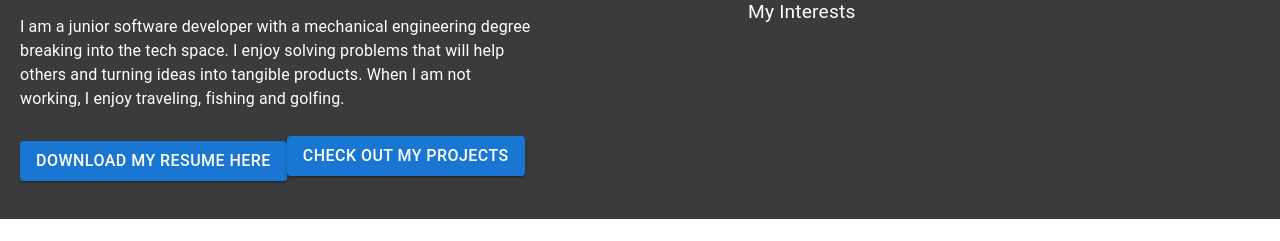
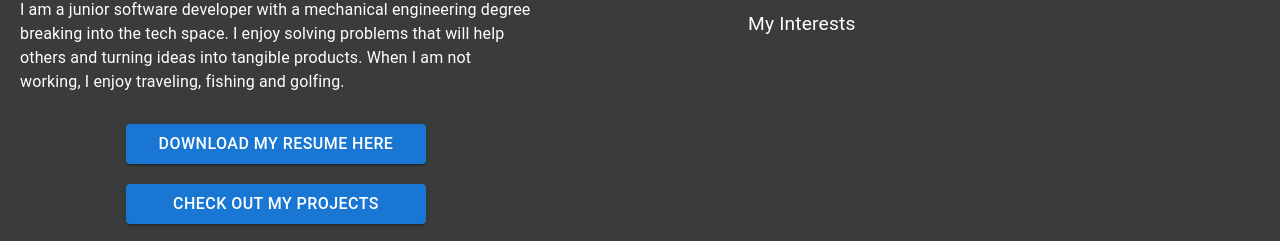
Before and after one commit to MattMoyka/PortfolioWebsite, a React (Create React App) app in the folder client-v2/: page / in a window 1280 px wide. Shown: the part 648-889 px from the top of the page. Before the commit the page ends 867 px from the top, so only its background shows below. Built offline with nearby package versions, Linux system fonts and the light colour scheme; some icons are missing.

Commit message:
about me buttons repositioned

```diff
--- a/client-v2/src/screens/Landing.jsx
+++ b/client-v2/src/screens/Landing.jsx
@@ -42,10 +42,12 @@ export default function Landing() {
             <Typography variant='body1' sx={{ fontSize: { xs: '.7rem', sm: '1rem' } }}>
               I am a junior software developer with a mechanical engineering degree breaking into the tech space. I enjoy solving problems that will help others and turning ideas into tangible products. When I am not working, I enjoy traveling, fishing and golfing.
             </Typography>
-            <a href={resume} download style={{ textDecoration: 'none' }}><Button variant='contained' sx={{ mt: '30px', fontSize: { xs: '.7rem', sm: '1rem' } }}>Download My Resume Here</Button></a>
-            <Button color='primary' onClick={() => (history.push('/Projects'))} variant='contained' sx={{ mt: '20px', fontSize: { xs: '.7rem', sm: '1rem' } }}>
-              Check out my projects
-            </Button>
+            <Box sx={{ display: 'flex', flexDirection: 'column', alignItems: 'center' }}>
+              <a href={resume} download style={{ textDecoration: 'none' }}><Button variant='contained' sx={{ mt: '30px', fontSize: { xs: '.7rem', sm: '1rem' }, width: '300px' }}>Download My Resume Here</Button></a>
+              <Button color='primary' onClick={() => (history.push('/Projects'))} variant='contained' sx={{ mt: '20px', fontSize: { xs: '.7rem', sm: '1rem' }, width: '300px' }}>
+                Check out my projects
+              </Button>
+            </Box>
           </Box>
           <Box sx={{ width: { xs: '80vw', sm: '40vw' } }}>
             <Typography sx={{ fontSize: '1.2rem' }}>My Interests</Typography>
--- a/client-v2/src/screens/Projects.jsx
+++ b/client-v2/src/screens/Projects.jsx
@@ -8,6 +8,10 @@ import { Grid } from "@mui/material"
 
 
 export default function Projects() {
+  function componentDidMount() {
+    window.scrollTo(0, 0);
+  }
+  componentDidMount()
   return (
     <Box sx={{ flexGrow: 1 }}>
       <Box sx={{ display: 'flex', flexDirection: { xs: 'column', sm: 'row' } }}>
--- a/client-v2/src/screens/Skills.jsx
+++ b/client-v2/src/screens/Skills.jsx
@@ -5,6 +5,10 @@ import { Typography } from '@mui/material';
 import { Paper } from '@mui/material';
 
 export default function Skills() {
+  function componentDidMount() {
+    window.scrollTo(0, 0);
+  }
+  componentDidMount()
   return (
     <Box sx={{ flexGrow: 1, padding: '50px' }}>
 
```
